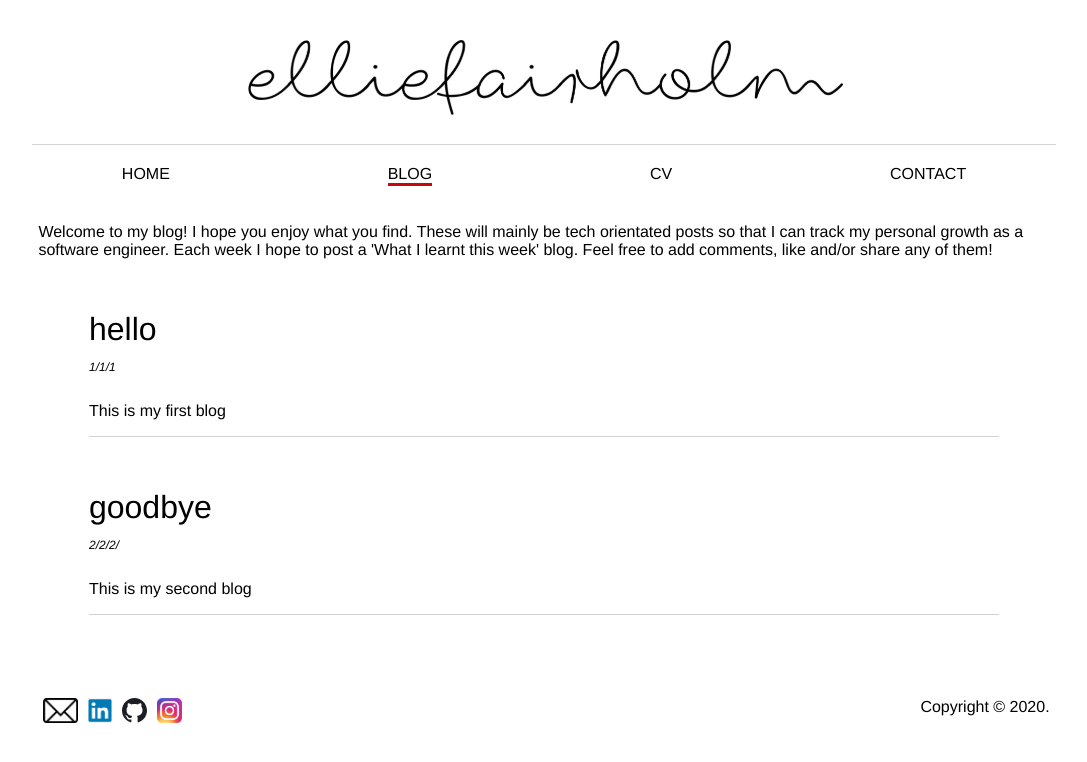
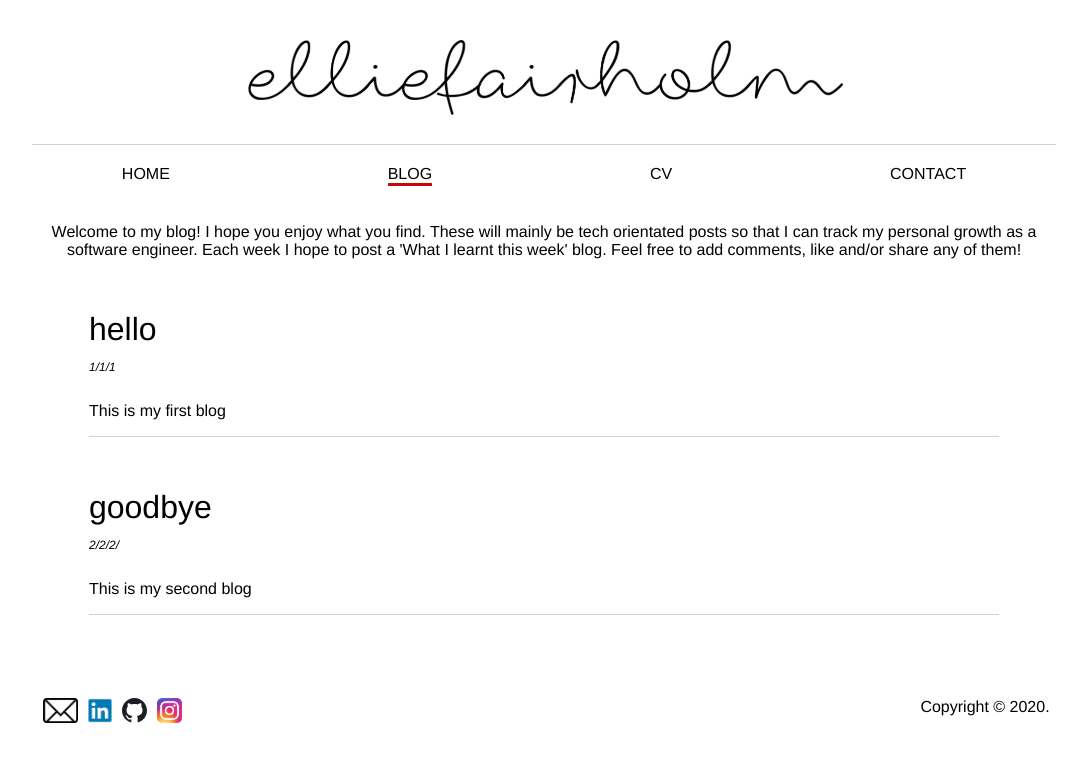
Before and after one commit to elliefairholm/personal-website, a Vue app: page /blog in a window 1280 px wide. Shown: the top 762 px of the page, without its empty margins (96-1183 px from the left). Built offline with nearby package versions, Linux system fonts and the light colour scheme.

Commit message:
feat: centered page intro css

```diff
--- a/src/components/presentational/page-intro.vue
+++ b/src/components/presentational/page-intro.vue
@@ -24,8 +24,13 @@ export default {
   font-weight: 500;
 }
 
+.page-intro >>> .uppercase {
+  text-transform: uppercase;
+}
+
 .page-intro {
   margin-top: 20px;
   margin-bottom: 20px;
+  text-align: center;
 }
 </style>
```
